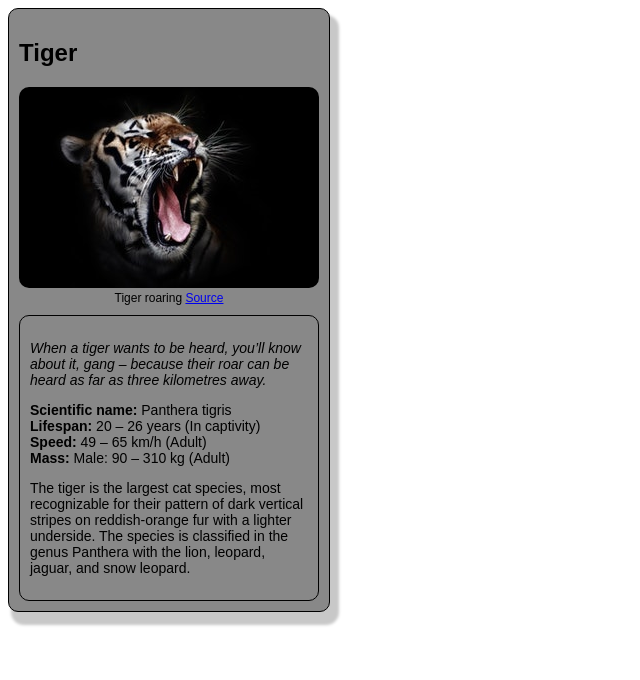
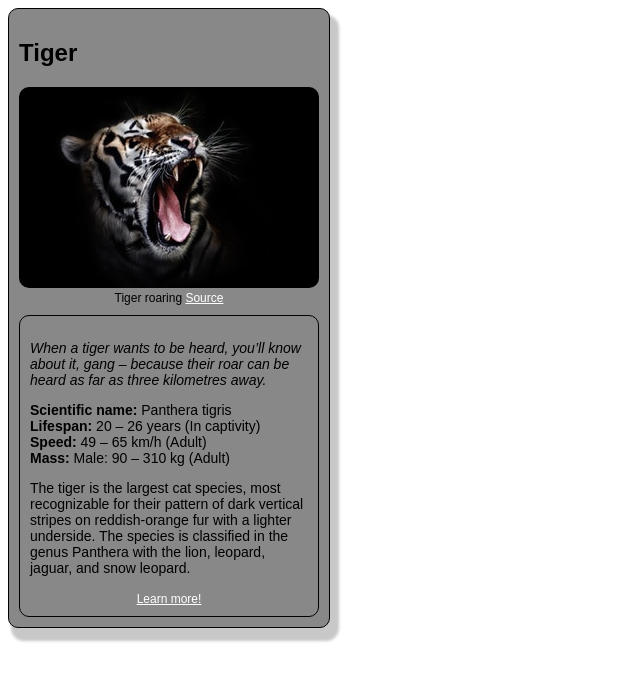
Before and after one commit to xMokAx/animal-card, a plain HTML site: page index.html in a window 1280 px wide. Shown: the whole page, without its empty margins (0-640 px from the left). Drawn offline with Linux system fonts and the light colour scheme.

Commit message:
small tweaks

```diff
--- a/index.html
+++ b/index.html
@@ -14,7 +14,7 @@
 		<!-- your favorite animal's image goes here -->
 		<figure class="fig">
 			<img class="image" src="tiger.jpeg" alt="tiger">
-			<figcaption>Tiger roaring
+			<figcaption class="center">Tiger roaring
 				<a target="_blank" href="https://pixabay.com/en/tiger-head-wildlife-animal-wild-655593/"> Source </a>
 			</figcaption>
 		</figure>
@@ -37,6 +37,9 @@
 			<!-- your favorite animal's description goes here -->
 			<p>The tiger is the largest cat species, most recognizable for their pattern of dark vertical stripes on reddish-orange fur
 				with a lighter underside. The species is classified in the genus Panthera with the lion, leopard, jaguar, and snow leopard.</p>
+			<div class="center">
+				<a target="_blank" href="https://en.wikipedia.org/wiki/Tiger">Learn more!</a>
+			</div>
 		</div>
 	</div>
 </body>
--- a/styles.css
+++ b/styles.css
@@ -1,4 +1,13 @@
 /* add your CSS here */
+
+a {
+    color: white;
+    font-size: 12px;
+}
+
+.center {
+    text-align: center;
+}
 
 #card {
     font-family: sans-serif;
@@ -13,7 +22,6 @@
 
 .fig {
     margin: 0;
-    text-align: center;
     font-size: 12px;
 }
 
```
